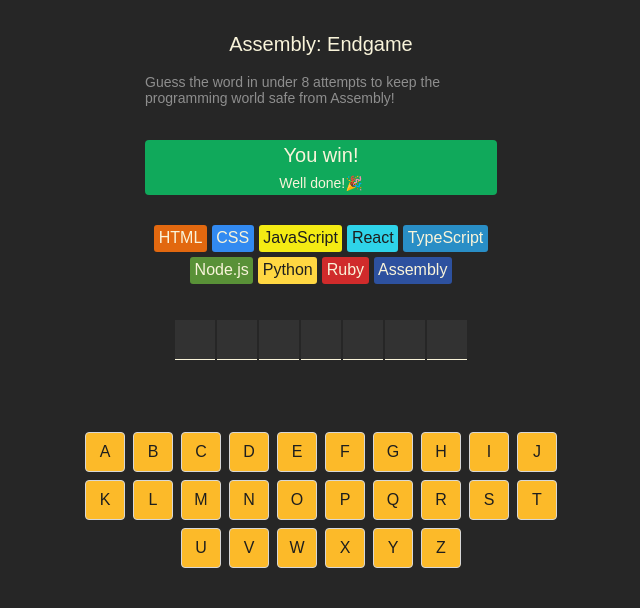
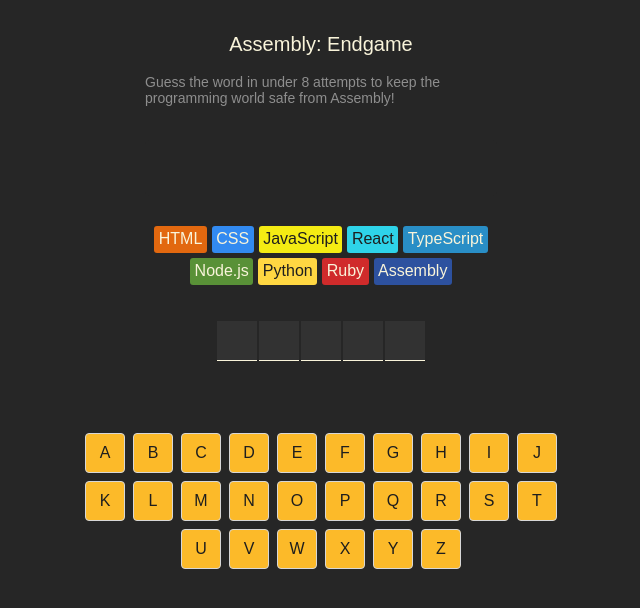
Before and after one commit to Prriiitttt/assembly-endgame, a React (Vite) app: page / in a window 1280 px wide. Shown: the top 608 px of the page, without its empty margins (319-959 px from the left). Built offline with nearby package versions, Linux system fonts and the light colour scheme.

Commit message:
Add conditional game won/lost status

```diff
--- a/src/App.jsx
+++ b/src/App.jsx
@@ -5,12 +5,15 @@
 import clsx from "clsx";
 
 export default function Hangman() {
-  const [currentWord, setCurrentWord] = useState("pythong");
+  const [currentWord, setCurrentWord] = useState("abcde");
   const [guessedLetters, setGuessedLetters] = useState([]);
 
   const wrongGuessCount = guessedLetters.filter(
     (letter) => !currentWord.includes(letter),
   ).length;
+  const isGameWon = currentWord.split("").every(letter => guessedLetters.includes(letter))
+  const isGameLost = wrongGuessCount >= languages.length - 1
+  const isGameOver = isGameWon || isGameLost
 
   const alphabet = "abcdefghijklmnopqrstuvwxyz";
 
@@ -62,12 +65,10 @@
     );
   }
 
-  const isGameOver = wrongGuessCount === languages.length - 1
-
   return (
     <main className="container">
       <Header />
-      <Status />
+      <Status gameWon={isGameWon} gameLost={isGameLost}/>
       <section className="language-chips">{languageElements}</section>
       <section className="word">{letterElement}</section>
       <section className="keyboardWord">{keyboardElements}</section>
--- a/src/components/Status.jsx
+++ b/src/components/Status.jsx
@@ -1,12 +1,27 @@
-import React from 'react'
+import clsx from "clsx";
 
-export default function Status() {
+export default function Status({ gameWon, gameLost }) {
+  const gameOver = gameWon || gameLost;
+
   return (
-    <>
-    <section className='status'>
-        <h2>You win!</h2>
-        <p>Well done!🎉</p>
+    <section className={clsx("game-status", {
+      "won-status": gameWon,
+      "lost-status": gameLost,
+      "status": !gameOver
+    })}>
+      {gameWon && (
+        <>
+          <h2>You win!</h2>
+          <p>Well done!🎉</p>
+        </>
+      )}
+
+      {gameLost && (
+        <>
+          <h2>Game over!</h2>
+          <p>You lose! Better start learning Assembly 😭</p>
+        </>
+      )}
     </section>
-    </>
   )
 }
--- a/src/index.css
+++ b/src/index.css
@@ -42,8 +42,7 @@
   margin: 4px;
 }
 
-.status {
-  background-color: #10a95b;
+.game-status {
   color: #f9f4da;
   border-radius: 4px;
   display: flex;
@@ -53,15 +52,29 @@
   width: 352px;
 }
 
-.status > h2 {
+.game-status > h2 {
   font-size: 1.25rem;
   font-weight: 500;
   margin: 4px;
 }
 
-.status > p {
+.game-status > p {
   margin: 4px;
   font-size: 0.875rem;
+}
+
+.won-status {
+  background-color: #10a95b;
+}
+
+.lost-status {
+  background-color: #BA2A2A;
+}
+
+.status {
+  background-color: #262626;
+  margin-block: 30px;
+  min-height: 56px;
 }
 
 .language-chips {
```
